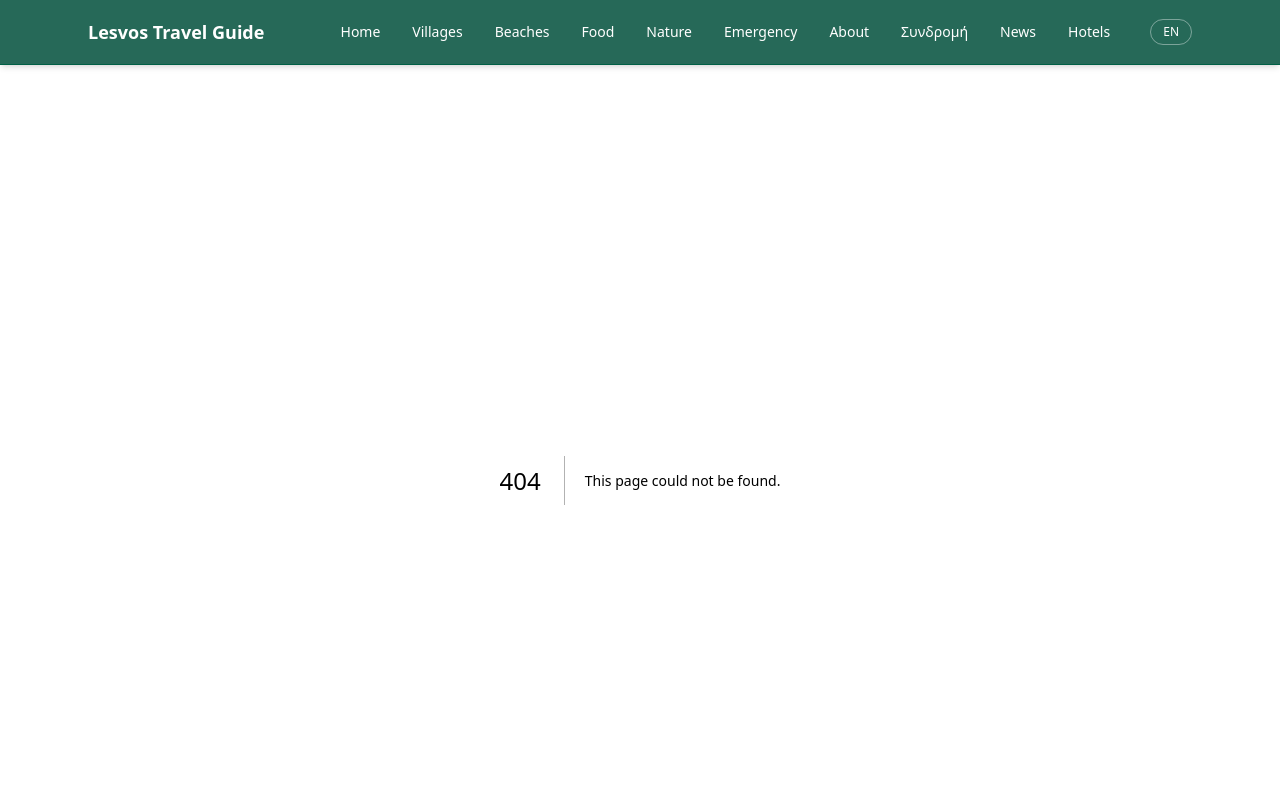
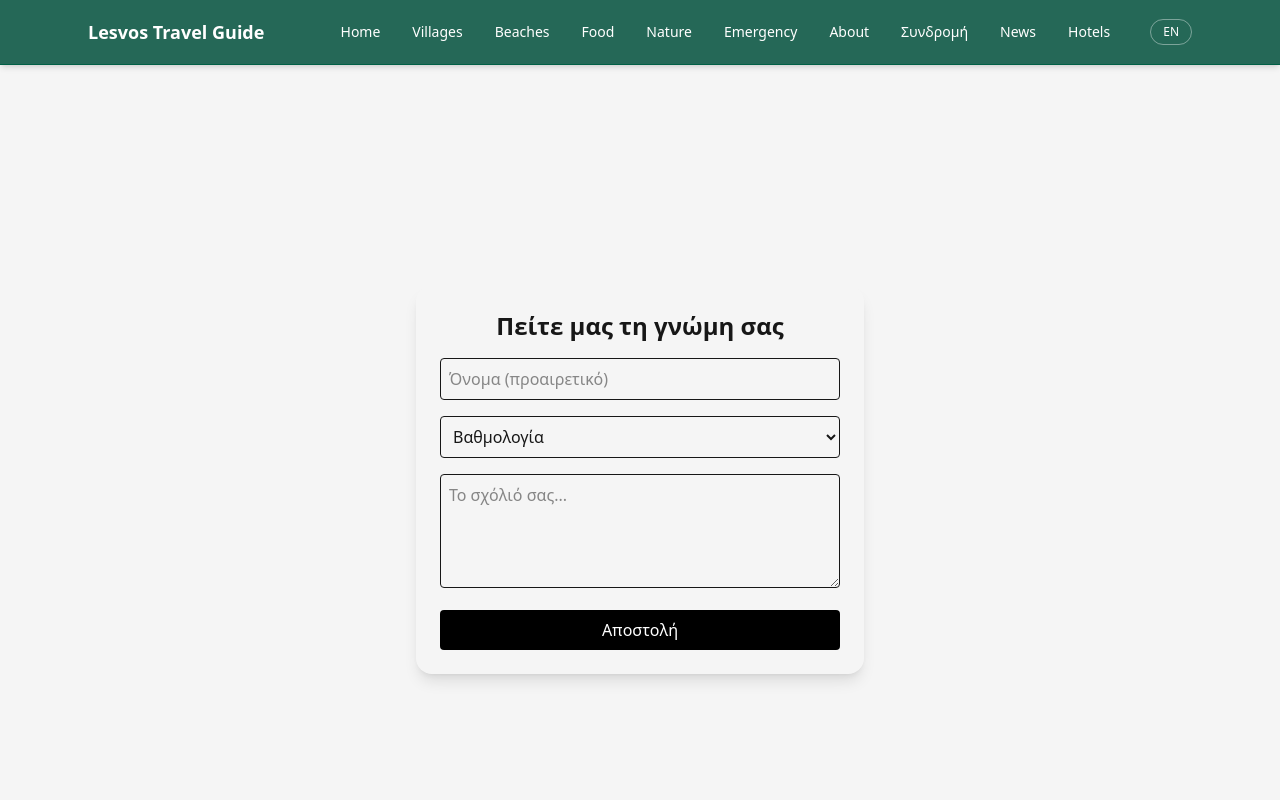
Before and after one commit to amamouridis06/lesvos-travel-guide, a Next.js app: page /feedback in a window 1280 px wide. Before the commit this address had no page. Shown: the top 800 px of the page. Built offline with nearby package versions, Linux system fonts and the light colour scheme.

Commit message:
Add files via upload

```diff
--- /dev/null
+++ b/app/feedback/page.tsx
@@ -0,0 +1,80 @@
+"use client";
+
+import { useState } from "react";
+
+export default function FeedbackPage() {
+  const [name, setName] = useState("");
+  const [rating, setRating] = useState("");
+  const [comment, setComment] = useState("");
+  const [submitted, setSubmitted] = useState(false);
+
+  const handleSubmit = (e: React.FormEvent) => {
+    e.preventDefault();
+
+    // εδώ μπορείς να στείλεις τα δεδομένα σε API / database
+    console.log({ name, rating, comment });
+
+    setSubmitted(true);
+  };
+
+  if (submitted) {
+    return (
+      <div className="flex h-screen items-center justify-center">
+        <h1 className="text-xl font-semibold">
+          Ευχαριστώ πολύ για το feedback! 🙏
+        </h1>
+      </div>
+    );
+  }
+
+  return (
+    <div className="flex min-h-screen items-center justify-center p-4">
+      <form
+        onSubmit={handleSubmit}
+        className="w-full max-w-md space-y-4 rounded-2xl shadow-lg p-6"
+      >
+        <h1 className="text-2xl font-bold text-center">
+          Πείτε μας τη γνώμη σας
+        </h1>
+
+        <input
+          type="text"
+          placeholder="Όνομα (προαιρετικό)"
+          value={name}
+          onChange={(e) => setName(e.target.value)}
+          className="w-full border p-2 rounded"
+        />
+
+        <select
+          value={rating}
+          onChange={(e) => setRating(e.target.value)}
+          required
+          className="w-full border p-2 rounded"
+        >
+          <option value="">Βαθμολογία</option>
+          <option value="5">⭐⭐⭐⭐⭐</option>
+          <option value="4">⭐⭐⭐⭐</option>
+          <option value="3">⭐⭐⭐</option>
+          <option value="2">⭐⭐</option>
+          <option value="1">⭐</option>
+        </select>
+
+        <textarea
+          placeholder="Το σχόλιό σας..."
+          value={comment}
+          onChange={(e) => setComment(e.target.value)}
+          required
+          className="w-full border p-2 rounded"
+          rows={4}
+        />
+
+        <button
+          type="submit"
+          className="w-full bg-black text-white p-2 rounded hover:opacity-90"
+        >
+          Αποστολή
+        </button>
+      </form>
+    </div>
+  );
+}
```
